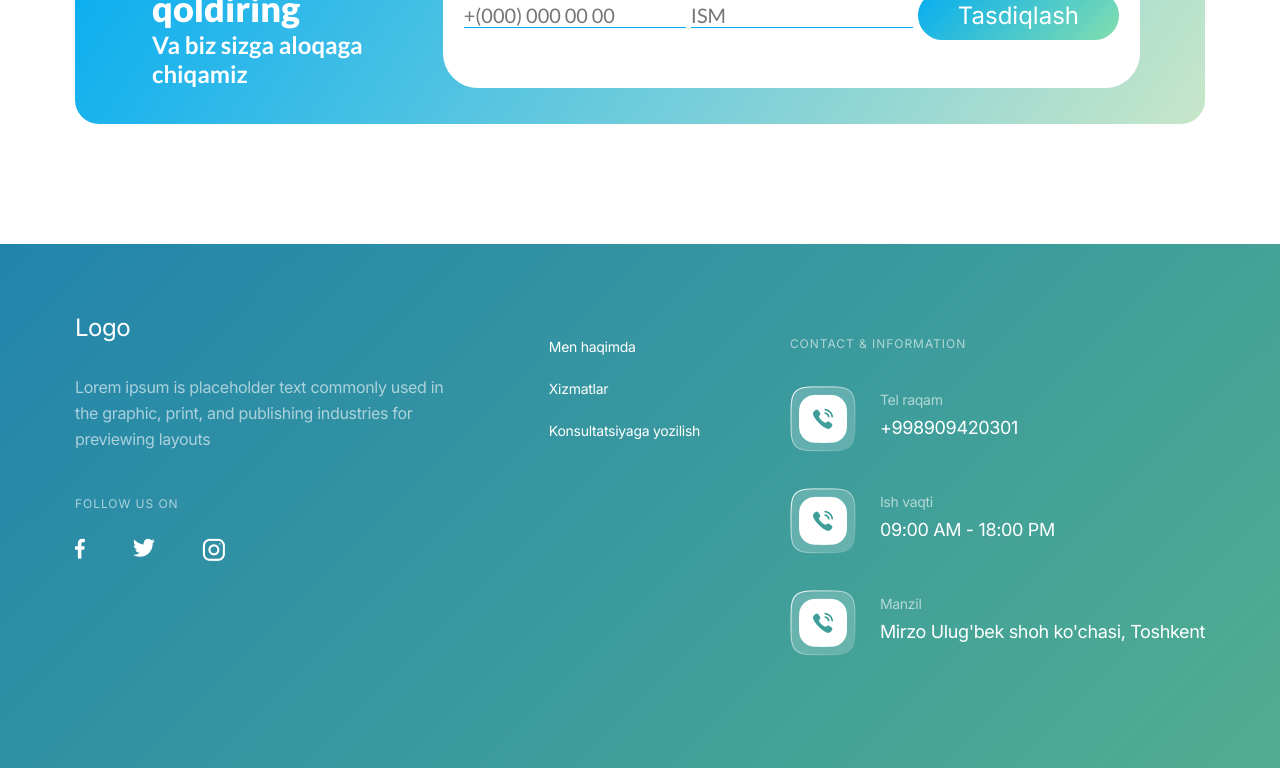
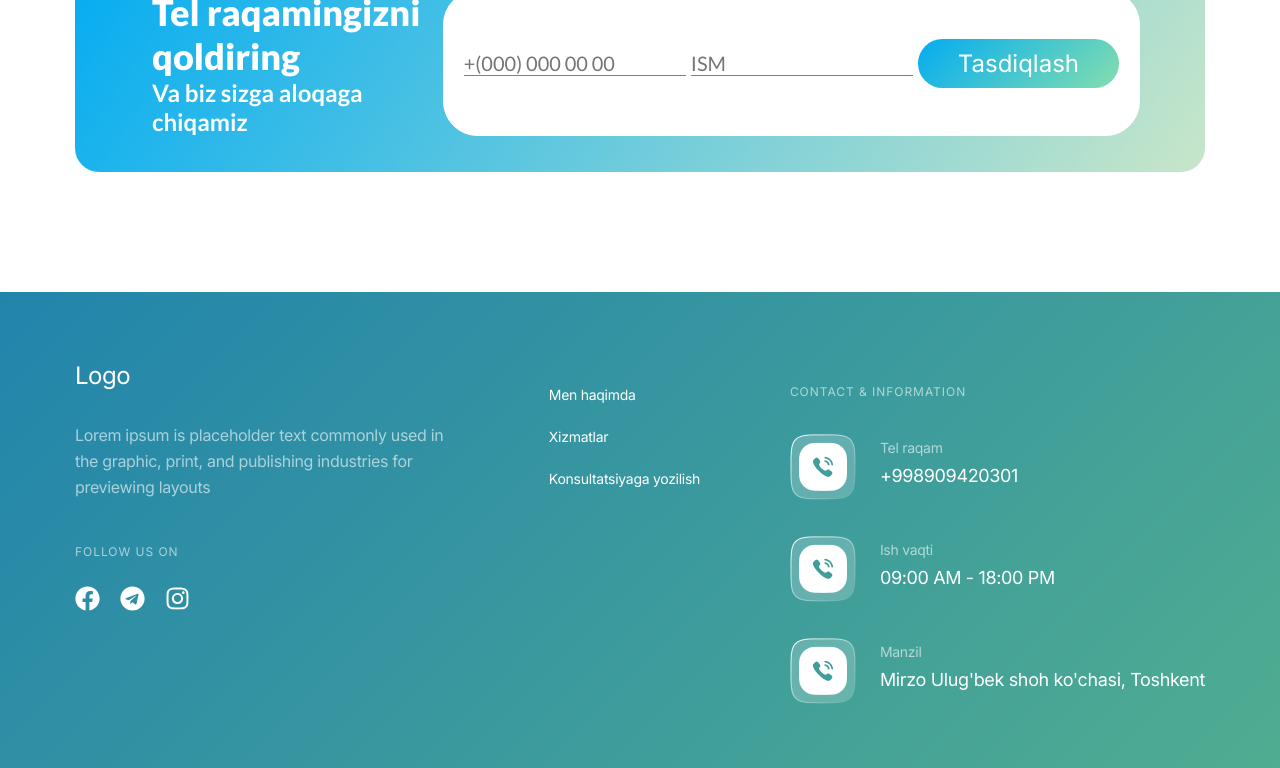
Before and after one commit to Jamshid937/Meditsina, a React (Create React App) app: page / in a window 1280 px wide. Shown: the part 5832-6600 px from the top of the page. Built offline with nearby package versions, Linux system fonts and the light colour scheme.

Commit message:
add new icons

```diff
--- a/src/components/About/About.css
+++ b/src/components/About/About.css
@@ -302,6 +302,7 @@ display: grid;
 grid-template-columns: auto auto;
 grid-template-rows: auto auto auto auto auto;
 gap: 40px;
+margin-top: 48px;
 }
 .btn__eeg,
 .btn__reg{
--- a/src/components/About/index.jsx
+++ b/src/components/About/index.jsx
@@ -19,6 +19,7 @@ import Swiper from '../Swiper'
 import reg from '../../Imgs/reg.jpg'
 import eeg from '../../Imgs/eeg.jpg'
 import bac from '../../Imgs/bac.jpg'
+
 const About = () => {
   return (
     <>
--- a/src/components/Footer/Footer.css
+++ b/src/components/Footer/Footer.css
@@ -52,6 +52,11 @@ width: 100%;
     text-transform: uppercase;
     margin-top: 42px;
    margin-bottom: 24px;
+}
+.footer__about__media__icons{
+display: flex;
+gap: 20px;
+font-size: 25px;
 }
 .footer__link__list__item>a{
     color: #FFF;
--- a/src/components/Footer/index.jsx
+++ b/src/components/Footer/index.jsx
@@ -1,8 +1,9 @@
 import React from 'react'
 import './Footer.css'
-import group from '../../Imgs/Group.png'
+// import group from '../../Imgs/Group.png'
 import Tell from '../../Imgs/Tell.png'
 import Logo from '../../Imgs/Logo.png'
+import { FaFacebook, FaInstagram, FaTelegram } from 'react-icons/fa'
 const Footer = () => {
   return (
 <div className='footerBack'>
@@ -11,7 +12,12 @@ const Footer = () => {
         <p className='footer__about__logo'>Logo</p>
         <p className='footer__about__text'>Lorem ipsum is placeholder text commonly used in the graphic, print, and publishing industries for previewing layouts </p>
        <p className='footer__about__media'>FOllow us on</p>
-       <img src={group} alt="" />
+       <div className='footer__about__media__icons'>
+          <FaFacebook className='fasbook' color='white'/>
+          <FaTelegram color='white'/>
+          <FaInstagram color='white'/>
+       </div>
+
        </div>
        <div className='footer__link'>
         <ul className='footer__link__list'>
```
Also changed, not shown: src/Imgs/facebook.svg (added), src/Imgs/reg.jpg.
